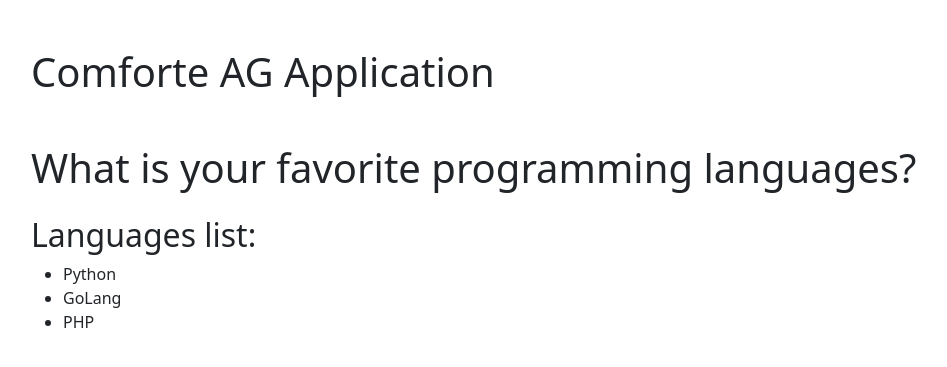
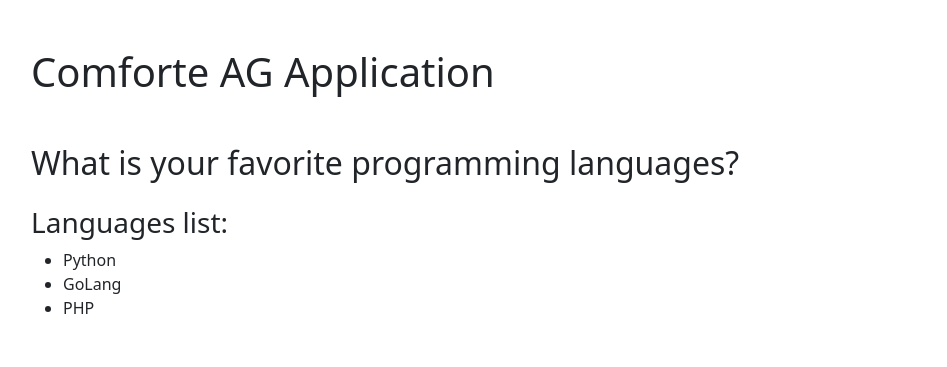
Before and after one commit to johnbedeir/challenge-johnbedeir, a Flask app: page / in a window 1280 px wide. Shown: the top 367 px of the page, without its empty margins (51-998 px from the left). Run offline with Flask 2, Linux system fonts and the light colour scheme; data comes from the database, SQL or seed files in the repository; data that the repository does not hold is empty; some libraries are stand-ins or nearby versions.

Commit message:
update-readme

```diff
--- a/templates/index.html
+++ b/templates/index.html
@@ -9,8 +9,8 @@
 <body>
     <div class="container">
         <h1 class="mt-5">Comforte AG Application</h1>
-        <h1 class="mt-5">What is your favorite programming languages?</h1>
-        <h2 class="mt-4">Languages list:</h2>
+        <h2 class="mt-5">What is your favorite programming languages?</h2>
+        <h3 class="mt-4">Languages list:</h3>
         <ul>
             {% for item in items %}
                 <li>{{ item[1] }}</li>
```
Also changed, not shown: README.md, 1 other file.
